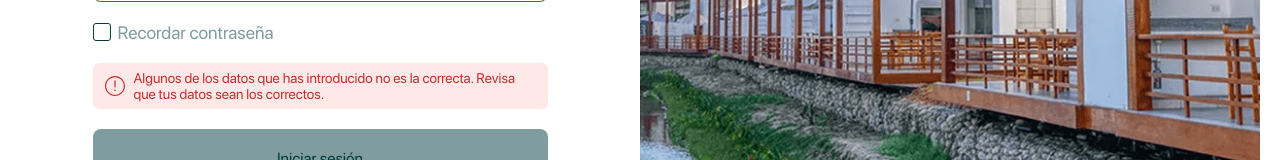
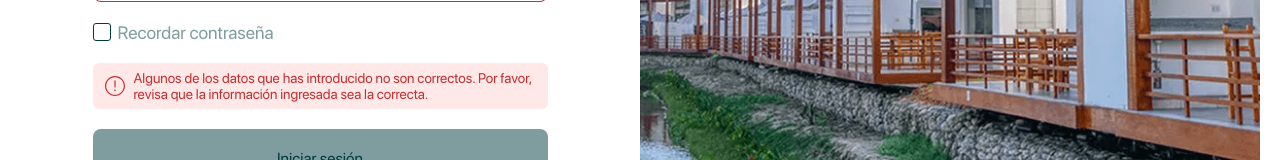
Before and after one commit to development-nerdmedia/rinconada-login, a plain HTML site: page index.html in a window 1280 px wide. Both pictures are taken after typing "name@example.com", "Sample123" into the empty fields and a click on the button "Iniciar sesión". Shown: the part 518-678 px from the top of the page. Drawn offline with Linux system fonts and the light colour scheme; no server answers.

Commit message:
Update index.html

```diff
--- a/index.html
+++ b/index.html
@@ -56,8 +56,7 @@
                   />
                 </svg>
                 <p>
-                  Algunos de los datos que has introducido no es la correcta.
-                  Revisa que tus datos sean los correctos.
+                  Algunos de los datos que has introducido no son correctos. Por favor, revisa que la información ingresada sea la correcta.
                 </p>
               </div>
               <button type="submit">Iniciar sesión</button>
```
